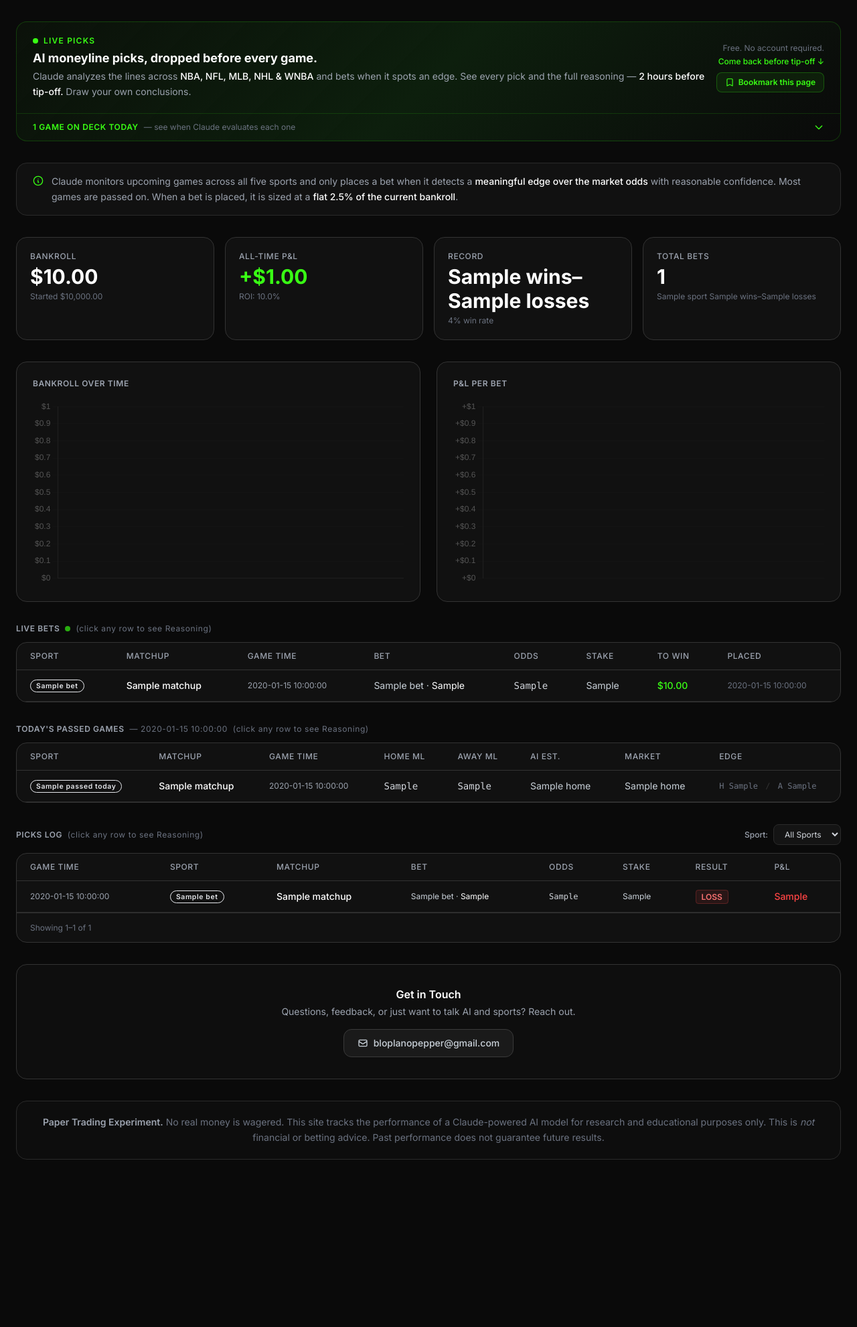
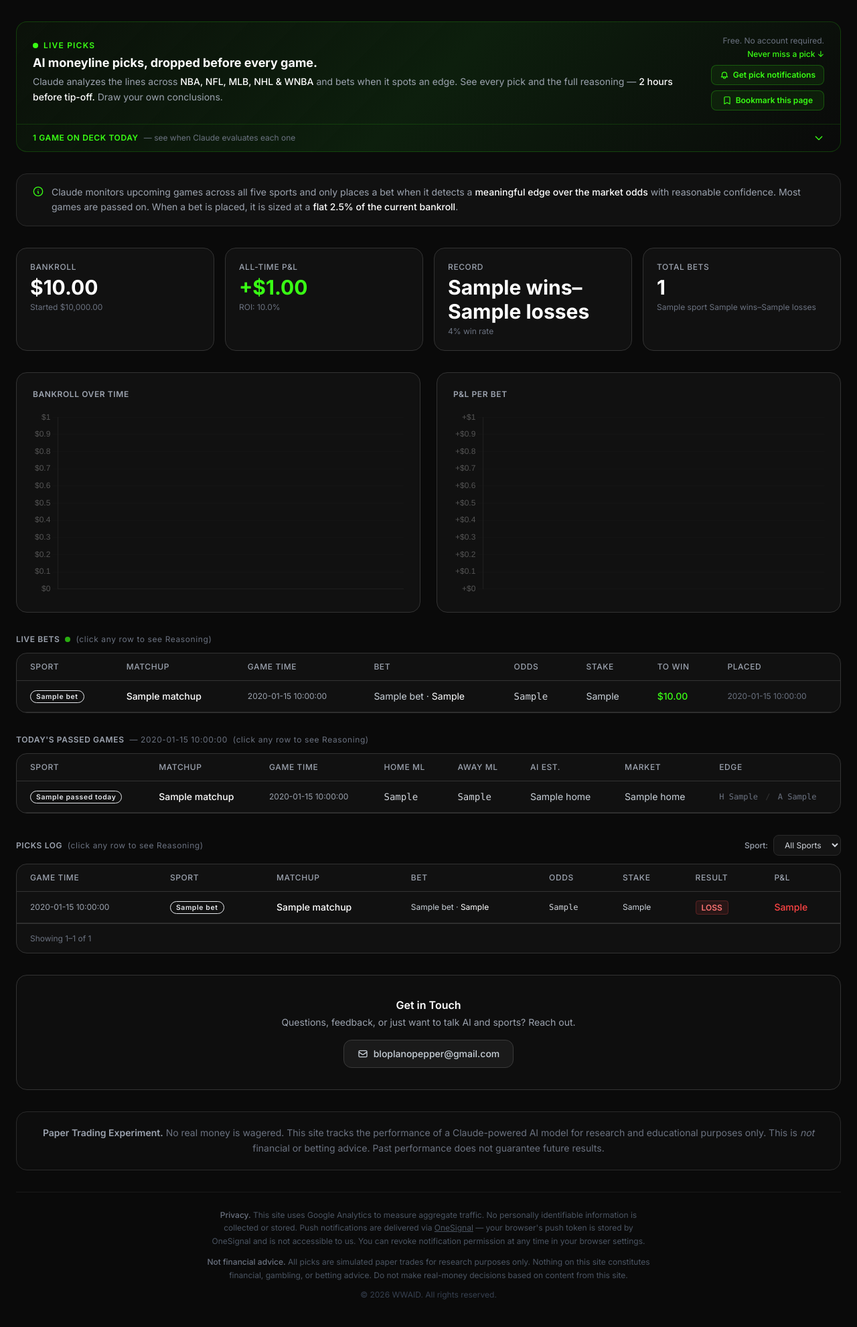
Before and after one commit to Andrew-Berman0/SportsBettingBot, a FastAPI app: template web/templates/index.html in a window 1280 px wide. Shown: the part 129-2111 px from the top of the page at 67% size. Before the commit the page ends 1861 px from the top, so only its background shows below. Run offline with FastAPI, Linux system fonts and the light colour scheme; the template is opened without the code that fills it: most values are stand-ins (such as "Sample title", 1, 10 or a date in 2020); some libraries are stand-ins or nearby versions.

Commit message:
added web push notifications

```diff
--- a/broker/paper_broker.py
+++ b/broker/paper_broker.py
@@ -12,6 +12,7 @@ from datetime import datetime, timedelta, timezone
 from pathlib import Path
 
 from SportsBettingBot.notifications.email_notifier import notify_bet_placed, notify_bet_settled
+from SportsBettingBot.notifications import push_notifier
 
 logger = logging.getLogger(__name__)
 
@@ -81,6 +82,7 @@ class PaperBroker:
             f"Stake: ${stake:.2f} | To win: ${bet['potential_payout'] - stake:.2f}"
         )
         notify_bet_placed(bet, self.bankroll)
+        push_notifier.notify_bet_placed(bet, self.bankroll)
         return bet
 
     def settle_bet(self, game_id: str, home_score: int, away_score: int, total: float | None = None):
--- a/web/app.py
+++ b/web/app.py
@@ -6,6 +6,7 @@ Public dashboard for the AI paper-trading sports betting experiment.
 """
 
 import json
+import os
 from datetime import datetime, timedelta, timezone
 from pathlib import Path
 from zoneinfo import ZoneInfo
@@ -13,7 +14,7 @@ from zoneinfo import ZoneInfo
 ET = ZoneInfo("America/New_York")
 
 from fastapi import FastAPI, Request
-from fastapi.responses import HTMLResponse, PlainTextResponse
+from fastapi.responses import FileResponse, HTMLResponse, PlainTextResponse
 from fastapi.staticfiles import StaticFiles
 from fastapi.templating import Jinja2Templates
 
@@ -103,6 +104,14 @@ def _prepare_bet(bet: dict) -> dict:
         as_ = b.get("away_score")
         b["score_str"] = f"{b['home_team']} {hs}, {b['away_team']} {as_}" if hs is not None else ""
     return b
+
+
+@app.get("/OneSignalSDKWorker.js")
+async def onesignal_worker():
+    return FileResponse(
+        Path(__file__).parent / "static" / "OneSignalSDKWorker.js",
+        media_type="application/javascript",
+    )
 
 
 @app.get("/google5a1c10f341626ed7.html", response_class=PlainTextResponse)
--- /dev/null
+++ b/web/static/OneSignalSDKWorker.js
@@ -0,0 +1 @@
+importScripts("https://cdn.onesignal.com/sdks/web/v16/OneSignalSDK.sw.js");
--- a/web/templates/index.html
+++ b/web/templates/index.html
@@ -7,6 +7,11 @@
   <link rel="icon" type="image/svg+xml" href="/static/favicon.svg">
   <link rel="shortcut icon" href="/static/favicon.svg">
   <link rel="apple-touch-icon" href="/static/apple-touch-icon.png">
+  <link rel="manifest" href="/static/manifest.json">
+  <meta name="apple-mobile-web-app-capable" content="yes">
+  <meta name="apple-mobile-web-app-status-bar-style" content="black-translucent">
+  <meta name="apple-mobile-web-app-title" content="WWAID">
+  <meta name="theme-color" content="#0a0a0a">
   <!-- Google tag (gtag.js) -->
   <script async src="https://www.googletagmanager.com/gtag/js?id=G-RBSHC3ZLMP"></script>
   <script>
@@ -25,6 +30,17 @@
   <meta name="twitter:title"      content="WWAID — What Would AI Do?">
   <meta name="twitter:description" content="An AI-powered paper trading sports betting experiment. Watch Claude analyze games in real time.">
   <meta name="twitter:image"      content="https://wwaid.live/static/og-image.png">
+  <script src="https://cdn.onesignal.com/sdks/web/v16/OneSignalSDK.page.js" defer></script>
+  <script>
+    window.OneSignalDeferred = window.OneSignalDeferred || [];
+    OneSignalDeferred.push(async function(OneSignal) {
+      await OneSignal.init({
+        appId: "840e4cd4-054f-4f0c-96eb-d56c0f543ae9",
+        safari_web_id: "web.onesignal.auto.0d123f70-12e5-49b1-a758-f1abcc853120",
+        notifyButton: { enable: false },
+      });
+    });
+  </script>
   <script src="https://cdn.tailwindcss.com"></script>
   <script src="https://cdn.jsdelivr.net/npm/chart.js@4.4.0/dist/chart.umd.min.js"></script>
   <link rel="preconnect" href="https://fonts.googleapis.com" />
@@ -110,15 +126,26 @@
         </div>
         <div class="shrink-0 text-center sm:text-right">
           <p class="text-xs text-[#6b7280] mb-1">Free. No account required.</p>
-          <p class="text-xs font-medium mb-2" style="color:#39FF14">Come back before tip-off ↓</p>
+          <p class="text-xs font-medium mb-2" style="color:#39FF14">Never miss a pick ↓</p>
+          <div class="flex flex-col gap-2 items-end">
+            <button onclick="subscribePush()" id="push-btn"
+                    class="inline-flex items-center gap-1.5 text-xs font-semibold px-3 py-1.5 rounded-lg border transition-all w-full justify-center"
+                    style="background:#39FF1412;color:#39FF14;border-color:#39FF1440;">
+              <svg xmlns="http://www.w3.org/2000/svg" class="w-3.5 h-3.5" fill="none" viewBox="0 0 24 24" stroke="currentColor" stroke-width="2">
+                <path stroke-linecap="round" stroke-linejoin="round" d="M15 17h5l-1.405-1.405A2.032 2.032 0 0118 14.158V11a6 6 0 10-12 0v3.159c0 .538-.214 1.055-.595 1.436L4 17h5m6 0v1a3 3 0 11-6 0v-1m6 0H9"/>
+              </svg>
+              <span id="push-label">Get pick notifications</span>
+            </button>
+            <p id="ios-hint" class="hidden text-[10px] text-[#6b7280] text-center leading-snug max-w-[160px]"></p>
             <button onclick="bookmarkPage()" id="bookmark-btn"
-                  class="inline-flex items-center gap-1.5 text-xs font-semibold px-3 py-1.5 rounded-lg border transition-all"
+                    class="inline-flex items-center gap-1.5 text-xs font-semibold px-3 py-1.5 rounded-lg border transition-all w-full justify-center"
                     style="background:#39FF1412;color:#39FF14;border-color:#39FF1440;">
               <svg xmlns="http://www.w3.org/2000/svg" class="w-3.5 h-3.5" fill="none" viewBox="0 0 24 24" stroke="currentColor" stroke-width="2">
                 <path stroke-linecap="round" stroke-linejoin="round" d="M5 5a2 2 0 012-2h10a2 2 0 012 2v16l-7-3.5L5 21V5z"/>
               </svg>
               <span id="bookmark-label">Bookmark this page</span>
             </button>
+          </div>
         </div>
       </div>
 
@@ -499,6 +526,23 @@
       </p>
     </div>
 
+    <!-- ── Privacy & Legal ───────────────────────────────────── -->
+    <div class="border-t border-[#1a1a1a] pt-6 pb-2 text-center space-y-3">
+      <p class="text-[#4b5563] text-xs leading-relaxed max-w-2xl mx-auto">
+        <span class="text-[#6b7280] font-medium">Privacy.</span>
+        This site uses Google Analytics to measure aggregate traffic. No personally identifiable information is collected or stored.
+        Push notifications are delivered via <a href="https://onesignal.com/privacy_policy" target="_blank" rel="noopener" class="underline hover:text-[#9ca3af]">OneSignal</a> —
+        your browser's push token is stored by OneSignal and is not accessible to us.
+        You can revoke notification permission at any time in your browser settings.
+      </p>
+      <p class="text-[#4b5563] text-xs leading-relaxed max-w-2xl mx-auto">
+        <span class="text-[#6b7280] font-medium">Not financial advice.</span>
+        All picks are simulated paper trades for research purposes only. Nothing on this site constitutes financial, gambling, or betting advice.
+        Do not make real-money decisions based on content from this site.
+      </p>
+      <p class="text-[#374151] text-xs mt-4">&copy; {{ 2026 }} WWAID. All rights reserved.</p>
+    </div>
+
   </main>
 
   <!-- ── Charts JS ──────────────────────────────────────────────── -->
@@ -570,6 +614,60 @@
       const row = document.getElementById(id);
       if (row) row.classList.toggle('open');
     }
+
+    // Web push subscription
+    const _isIOS = /iPad|iPhone|iPod/.test(navigator.userAgent)
+                || (navigator.platform === 'MacIntel' && navigator.maxTouchPoints > 1);
+    const _isStandalone = window.navigator.standalone === true
+                       || window.matchMedia('(display-mode: standalone)').matches;
+
+    function setSubscribed() {
+      const btn   = document.getElementById('push-btn');
+      const label = document.getElementById('push-label');
+      if (label) label.textContent = 'Subscribed!';
+      if (btn) {
+        btn.style.background  = 'rgba(57,255,20,0.25)';
+        btn.style.borderColor = 'rgba(57,255,20,0.6)';
+        btn.style.cursor      = 'default';
+        btn.disabled          = true;
+      }
+    }
+
+    function _showIOSHint() {
+      const hint = document.getElementById('ios-hint');
+      const label = document.getElementById('push-label');
+      if (hint) {
+        hint.textContent = 'Tap the Share button then "Add to Home Screen". Open WWAID from your home screen to enable notifications.';
+        hint.classList.remove('hidden');
+      }
+      if (label) label.textContent = 'iPhone requires home screen app';
+    }
+
+    function subscribePush() {
+      if (_isIOS && !_isStandalone) { _showIOSHint(); return; }
+      window.OneSignalDeferred = window.OneSignalDeferred || [];
+      OneSignalDeferred.push(async function(OneSignal) {
+        const label = document.getElementById('push-label');
+        try {
+          if (Notification.permission === 'denied') {
+            if (_isIOS) { _showIOSHint(); return; }
+            label.textContent = 'Blocked — enable notifications in browser settings';
+            return;
+          }
+          if (Notification.permission === 'granted') { setSubscribed(); return; }
+          await OneSignal.Notifications.requestPermission();
+          if (Notification.permission === 'granted') setSubscribed();
+        } catch (e) {
+          label.textContent = 'Could not subscribe — try again';
+        }
+      });
+    }
+
+    // Reflect subscription state on page load
+    window.OneSignalDeferred = window.OneSignalDeferred || [];
+    OneSignalDeferred.push(function() {
+      if (Notification.permission === 'granted') setSubscribed();
+    });
 
     // Today's evaluations dropdown
     function toggleEvals() {
```
Also changed, not shown: notifications/push_notifier.py (added, +74 -0 lines), web/static/manifest.json (added). Lines whose indentation alone changed are shown as unchanged.
